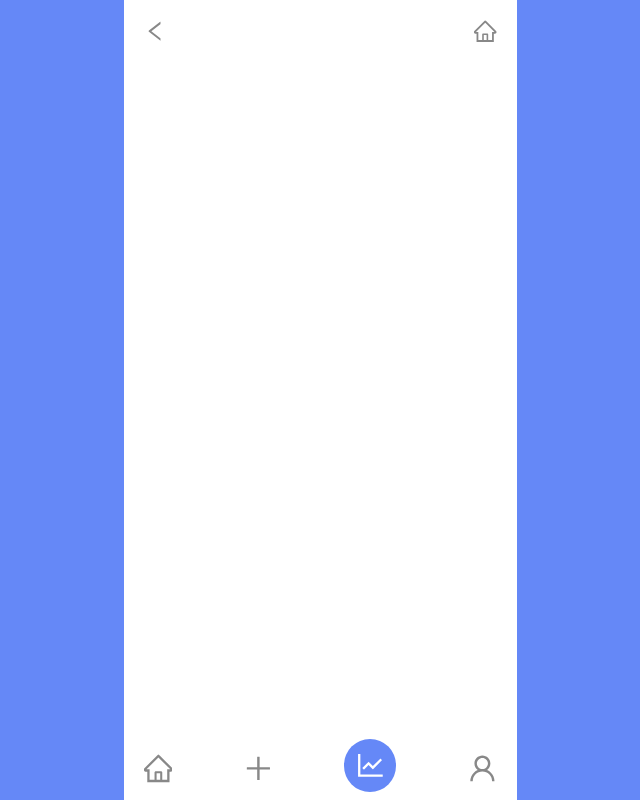
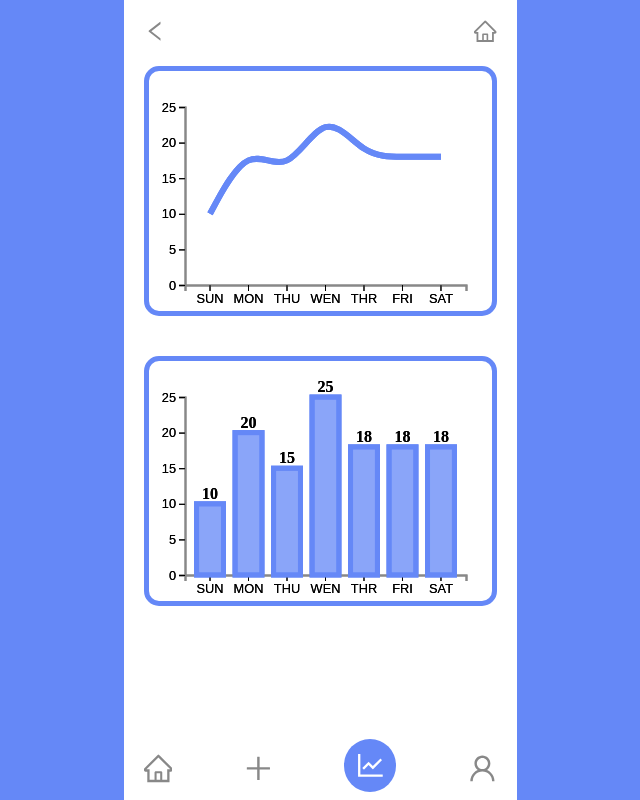
Before and after one commit to helloworld442/todo-list-project, a React (Vite) app: page /chart in a window 1280 px wide. Shown: the whole page, without its empty margins (320-960 px from the left). Built offline with nearby package versions, Linux system fonts and the light colour scheme.

Commit message:
feat : create todo bar chart component #10

```diff
--- a/package.json
+++ b/package.json
@@ -11,8 +11,10 @@
   },
   "dependencies": {
     "@ant-design/icons": "^5.2.5",
+    "@types/d3": "^7.4.0",
     "@types/styled-components": "^5.1.26",
     "axios": "^1.4.0",
+    "d3": "^7.8.5",
     "react": "^18.2.0",
     "react-dom": "^18.2.0",
     "react-query": "^3.39.3",
--- a/src/features/todo/index.ts
+++ b/src/features/todo/index.ts
@@ -1,2 +1,3 @@
 export * from "./todolist/TodoListContainer";
 export * from "./todoform/TodoFormContainer";
+export * from "./todochart/TodoChartContainer";
--- /dev/null
+++ b/src/features/todo/todochart/TodoBarChart.tsx
@@ -0,0 +1,81 @@
+import { useEffect, useRef } from "react";
+import * as d3 from "d3";
+import { TodoBarChartBox } from "./TodoChartStyle";
+import { ChartProps } from "./TodoChartInterface";
+
+const TodoBarChart = ({ data }: ChartProps) => {
+  const chartRef = useRef<SVGSVGElement | null>(null);
+
+  useEffect(() => {
+    if (!chartRef.current) return;
+
+    const svg = d3.select(chartRef.current);
+
+    const svgWidth = +svg.attr("width");
+    const svgHeight = +svg.attr("height");
+
+    const margin = 36; // 동일한 마진 값
+
+    const width = svgWidth - 2 * margin;
+    const height = svgHeight - 2 * margin;
+
+    const g = svg.append("g").attr("transform", `translate(${margin},${margin})`); // 왼쪽과 위에 마진 적용
+
+    const x = d3
+      .scaleBand()
+      .domain(data.map((d) => d.label))
+      .range([0, width])
+      .padding(0.3);
+
+    const y = d3
+      .scaleLinear()
+      .domain([0, d3.max(data, (d) => d.value) || 0])
+      .range([height, 0]);
+
+    g.append("g")
+      .attr("class", "x-axis")
+      .attr("transform", `translate(0,${height})`)
+      .call(d3.axisBottom(x));
+
+    g.append("g").attr("class", "y-axis").call(d3.axisLeft(y).ticks(5, "s"));
+
+    g.selectAll(".bar")
+      .data(data)
+      .enter()
+      .append("rect")
+      .attr("class", "bar")
+      .attr("x", (d) => x(d.label)!)
+      .attr("y", height) // 아래로 위치
+      .attr("width", x.bandwidth())
+      .attr("height", 0) // 초기 높이 0
+
+      // 애니메이션 추가
+      .transition()
+      .duration(1000) // 애니메이션 지속 시간 (1초)
+      .delay((d, i) => i * 200) // 각 막대별 애니메이션 지연 시간
+      .attr("y", (d) => y(d.value))
+      .attr("height", (d) => height - y(d.value));
+
+    g.selectAll(".bar-text")
+      .data(data)
+      .enter()
+      .append("text")
+      .attr("class", "bar-text")
+      .attr("x", (d) => x(d.label)! + x.bandwidth() / 2)
+      .attr("y", height - 5) // 초기 위치를 아래로 설정
+      .attr("text-anchor", "middle")
+      .text((d) => d.value)
+      .transition()
+      .duration(1000)
+      .delay((d, i) => i * 200)
+      .attr("y", (d) => y(d.value) - 5); // 약간 위에 표시
+  }, [data]);
+
+  return (
+    <TodoBarChartBox>
+      <svg ref={chartRef} width={353} height={250}></svg>
+    </TodoBarChartBox>
+  );
+};
+
+export default TodoBarChart;
--- /dev/null
+++ b/src/features/todo/todochart/TodoChartComponent.tsx
@@ -0,0 +1,15 @@
+import { ChartProps } from "./TodoChartInterface";
+import { TodoChartBox } from "./TodoChartStyle";
+import TodoLineChart from "./TodoLineChart";
+import TodoBarChart from "./TodoBarChart";
+
+const TodoChartComponent = ({ data }: ChartProps) => {
+  return (
+    <TodoChartBox>
+      <TodoLineChart data={data} />
+      <TodoBarChart data={data} />
+    </TodoChartBox>
+  );
+};
+
+export default TodoChartComponent;
--- /dev/null
+++ b/src/features/todo/todochart/TodoChartContainer.tsx
@@ -0,0 +1,16 @@
+import TodoChartComponent from "./TodoChartComponent";
+
+const TodoChartContainer = () => {
+  const data = [
+    { label: "SUN", value: 10 },
+    { label: "MON", value: 20 },
+    { label: "THU", value: 15 },
+    { label: "WEN", value: 25 },
+    { label: "THR", value: 18 },
+    { label: "FRI", value: 18 },
+    { label: "SAT", value: 18 },
+  ];
+  return <TodoChartComponent data={data} />;
+};
+
+export { TodoChartContainer };
--- /dev/null
+++ b/src/features/todo/todochart/TodoChartInterface.ts
@@ -0,0 +1,8 @@
+export interface DataPoint {
+  label: string;
+  value: number;
+}
+
+export interface ChartProps {
+  data: DataPoint[];
+}
--- /dev/null
+++ b/src/features/todo/todochart/TodoChartStyle.ts
@@ -0,0 +1,73 @@
+import styled from "styled-components";
+
+export const TodoChartBox = styled.div`
+  width: 100%;
+  height: 700px;
+  display: flex;
+  flex-direction: column;
+  gap: 36px;
+  overflow-y: scroll;
+`;
+
+export const TodoBarChartBox = styled.div`
+  width: 100%;
+  padding: 0 20px;
+  box-sizing: border-box;
+  svg {
+    border: 5px solid ${(props) => props.theme.baseColor};
+    border-radius: 15px;
+    box-sizing: border-box;
+  }
+
+  .x-axis {
+    font-size: 0.8rem;
+  }
+
+  .y-axis {
+    font-size: 0.8rem;
+  }
+
+  .domain {
+    stroke-width: 2;
+    stroke: #888;
+  }
+
+  .bar {
+    stroke: rgb(101, 136, 247);
+    stroke-opacity: 1;
+    stroke-linecap: round;
+    stroke-width: 5;
+    stroke-dasharray: 0;
+    fill: rgb(101, 136, 247, 0.5);
+    fill-opacity: 1;
+  }
+
+  .bar-text {
+    font-size: 1rem;
+    font-weight: bold;
+  }
+`;
+
+export const TodoLineChartBox = styled.div`
+  width: 100%;
+  padding: 0 20px;
+  box-sizing: border-box;
+  svg {
+    border: 5px solid ${(props) => props.theme.baseColor};
+    border-radius: 15px;
+    box-sizing: border-box;
+  }
+
+  .x-axis {
+    font-size: 0.8rem;
+  }
+
+  .y-axis {
+    font-size: 0.8rem;
+  }
+
+  .domain {
+    stroke-width: 2;
+    stroke: #888;
+  }
+`;
--- /dev/null
+++ b/src/features/todo/todochart/TodoLineChart.tsx
@@ -0,0 +1,74 @@
+import { useEffect, useRef } from "react";
+import { ChartProps, DataPoint } from "./TodoChartInterface";
+import * as d3 from "d3";
+import { TodoLineChartBox } from "./TodoChartStyle";
+
+const TodoLineChart = ({ data }: ChartProps) => {
+  const chartRef = useRef<SVGSVGElement | null>(null);
+
+  useEffect(() => {
+    if (!chartRef.current) return;
+
+    const svg = d3.select(chartRef.current);
+
+    const svgWidth = +svg.attr("width");
+    const svgHeight = +svg.attr("height");
+
+    const margin = 36; // 동일한 마진 값
+
+    const width = svgWidth - 2 * margin;
+    const height = svgHeight - 2 * margin;
+
+    const g = svg.append("g").attr("transform", `translate(${margin},${margin})`); // 왼쪽과 위에 마진 적용
+
+    const x = d3
+      .scaleBand()
+      .domain(data.map((d) => d.label))
+      .range([0, width])
+      .padding(0.3);
+
+    const y = d3
+      .scaleLinear()
+
+      .domain([0, d3.max(data, (d) => d.value) || 0])
+      .range([height, 0]);
+
+    g.append("g")
+      .attr("class", "x-axis")
+      .attr("transform", `translate(0,${height})`)
+      .call(d3.axisBottom(x));
+
+    g.append("g").attr("class", "y-axis").call(d3.axisLeft(y).ticks(5, "s"));
+
+    const startline = d3
+      .line<DataPoint>()
+      .curve(d3.curveBasis)
+      .x((d) => x(d.label)! + x.bandwidth() / 2)
+      .y((d) => y(0));
+
+    const endline = d3
+      .line<DataPoint>()
+      .curve(d3.curveBasis)
+      .x((d) => x(d.label)! + x.bandwidth() / 2)
+      .y((d) => y(d.value));
+
+    g.append("path")
+      .datum(data)
+      .attr("fill", "none")
+      .attr("stroke", "#6588f7")
+      .attr("stroke-width", 6)
+      .attr("class", "line")
+      .attr("d", startline)
+      .transition()
+      .duration(1000) // 애니메이션 지속 시간 (1초)
+      .attr("d", endline);
+  }, []);
+
+  return (
+    <TodoLineChartBox>
+      <svg ref={chartRef} width={353} height={250} />
+    </TodoLineChartBox>
+  );
+};
+
+export default TodoLineChart;
--- a/src/features/user/auth/AuthInterface.ts
+++ b/src/features/user/auth/AuthInterface.ts
@@ -1,5 +1,4 @@
 interface AuthProps {
-  type: string;
   onInput: (e: React.ChangeEvent<HTMLInputElement>) => void;
   onSubmit: (e: React.FormEvent<HTMLFormElement>) => void;
 }
--- a/src/features/user/auth/LoginContainer.tsx
+++ b/src/features/user/auth/LoginContainer.tsx
@@ -40,13 +40,7 @@ const LoginContainer = () => {
   };
 
   return (
-    <LoginComponent
-      type="login"
-      form={form}
-      errors={errors}
-      onInput={onChangeInput}
-      onSubmit={onSubmitInput}
-    />
+    <LoginComponent form={form} errors={errors} onInput={onChangeInput} onSubmit={onSubmitInput} />
   );
 };
 
--- a/src/features/user/auth/RegisterContainer.tsx
+++ b/src/features/user/auth/RegisterContainer.tsx
@@ -59,7 +59,6 @@ const RegisterContainer = () => {
   };
   return (
     <RegisterComponent
-      type="register"
       form={form}
       errors={errors}
       onInput={onChangeInput}
--- a/src/pages/Chart.tsx
+++ b/src/pages/Chart.tsx
@@ -1,9 +1,11 @@
 import { Layout, Header, Footer } from "../layout";
+import { TodoChartContainer } from "../features/todo";
 
 const Chart = () => {
   return (
     <Layout>
       <Header />
+      <TodoChartContainer />
       <Footer />
     </Layout>
   );
```
Also changed, not shown: 1 other file (tests, documents, lock files or other folders).
